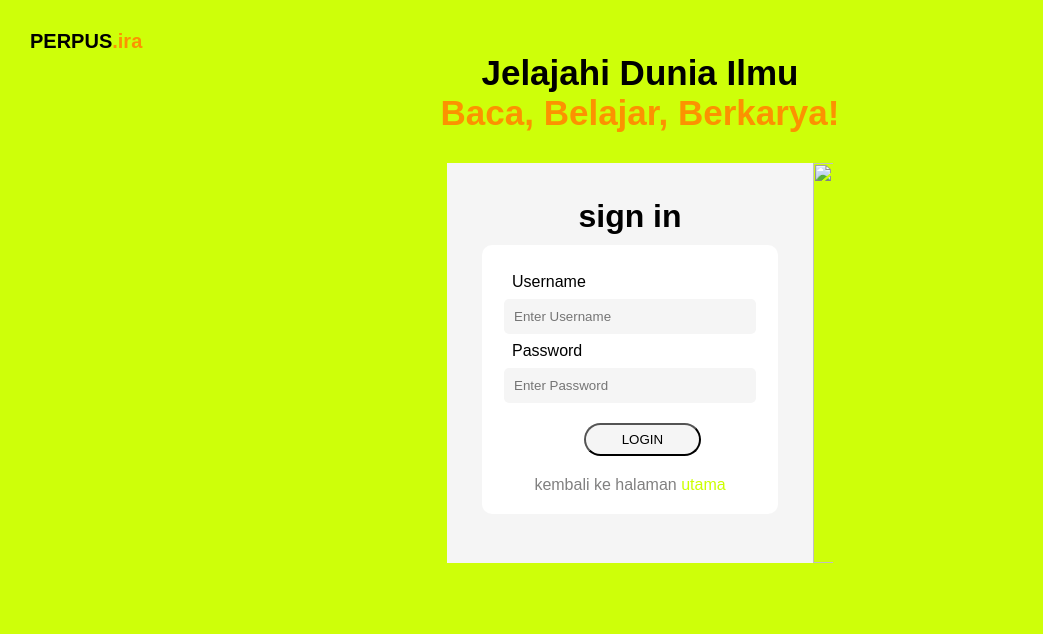
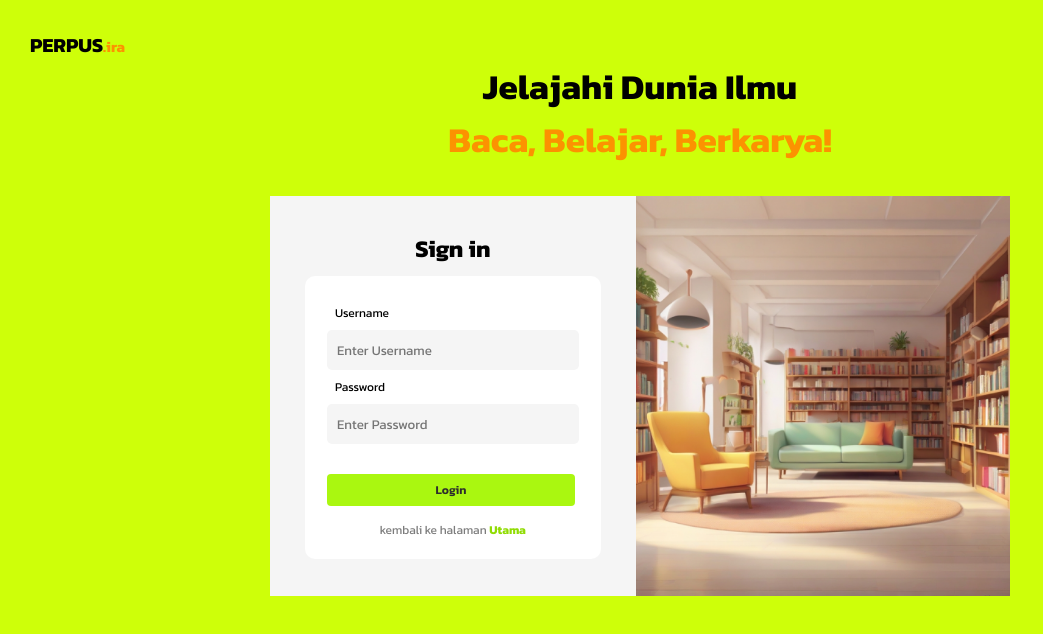
Before and after one commit to alfin1945/PlayKuliah, a plain HTML site: page Page/login.html in a window 1280 px wide. Shown: the whole page, without its empty margins (0-1043 px from the left). Drawn offline with Linux system fonts and the light colour scheme.

Commit message:
update-sign in page

```diff
--- a/Page/login.html
+++ b/Page/login.html
@@ -7,6 +7,7 @@
     <meta name="viewport" content="width=device-width, initial-scale=1.0">
     <link rel="stylesheet" href="style.css">
     <title>Document</title>
+    <link href="https://fonts.googleapis.com/css2?family=Kanit:wght@200;300;400;500;600;700&display=swap" rel="stylesheet">
 </head>
 
 <body>
@@ -16,7 +17,7 @@
     </div>
     <div class="container">
         <form action="">
-            <h2>sign in</h2>
+            <h2>Sign in</h2>
             <div class="login">
                 <div class="input">
                     <label for="">Username</label>
@@ -26,13 +27,13 @@
                     <label for="">Password</label>
                     <input type="password" name="password" id="password" placeholder="Enter Password">
                 </div>
-                <input type="submit" value="LOGIN" id="submit">
-                <p>kembali ke halaman <a href="#">utama</a></p>
+                <input type="submit" value="Login" id="submit">
+                <p>kembali ke halaman <a href="#">Utama</a></p>
             </div>
         </form>
         <div class="side">
             <!-- <img src="./perpus 2.png" alt=""> -->
-            <img src="../perpus 2.png" alt="">
+            <img src="../bg2.png" alt="">
         </div>
     </div>
 </body>
--- a/Page/style.css
+++ b/Page/style.css
@@ -6,7 +6,7 @@
 
 body{
     background: #CEFF09;
-    font-family: Sans-serif;
+    font-family: 'Kanit', sans-serif;
 }
 
 .header{
@@ -20,7 +20,7 @@ body{
 
 .header p span{
     color: #FC9201;
-    font-side:15px;
+    font-size:15px;
 }
 
 .header h1{
@@ -35,14 +35,9 @@ body{
 
 .container{
     display: flex;
-    /* display:solid; */
     height: 400px;
-    widht: 800px;
-    /* border: 1px solid #f5f5f5   ; */
     margin: 30px ;
     justify-content: center
-    /* margin-top: px; */
-    /* border-radius: 10px */
 }
 
 form{
@@ -50,11 +45,10 @@ form{
     flex-direction: column;
     width:30%;
     background-color: #f5f5f5;
-    /* border-radius:10px 0px 0px 10px */
 }
 
 form h2{
-    font-size: 2rem;
+    font-size: 1,5rem;
     text-align: center;
     margin-top: 35px
 }
@@ -69,7 +63,8 @@ form .input input{
 
 form .input label{
     margin:0px 20px;
-    padding:8px
+    padding:8px;
+    font-size: 12px;
 }
 
 input[type="username"],
@@ -80,20 +75,23 @@ input[type="password"]{
     border:none;
     background: #F5F5F5;
     cursor:pointer;
+    font-family: 'Kanit', sans-serif;
 }
 
 input[type="submit"]{
-    /* margin:0px 50px; */
-    margin:20px 100px;
+    margin: 30px 10px 10px 10px;
     padding:7px;
-    border-radius:100px;
+    transform: translateX(10px);
     outline: none;
-    /* border:none; */
-    background: #F5F5F5;
-    width:40%;
-    /* align-items: csenter; */
+    border: none;
+    background: #aaf710;
+    font-size: 12px;
+    font-weight: 600;
+    color: #2d2d2d;
+    border-radius: 4px;
+    width:85%;
     cursor:pointer;
-    border-color: ;
+    font-family: 'Kanit', sans-serif;
 }
 
 input[type="submit"]:hover{
@@ -110,12 +108,15 @@ input[type="submit"]:hover{
 
 .login p{
     text-align: center;
-    color: #818080;
+    font-size: 12px;
+    margin-top: 5px;
+    color: #7c7c7c;
 }
 
 .login p a{
     text-decoration:none;
-    color: #CDFF00;
+    color: #90dc03;
+    font-weight: bold;
 }
 
 .login p a:hover{
```
